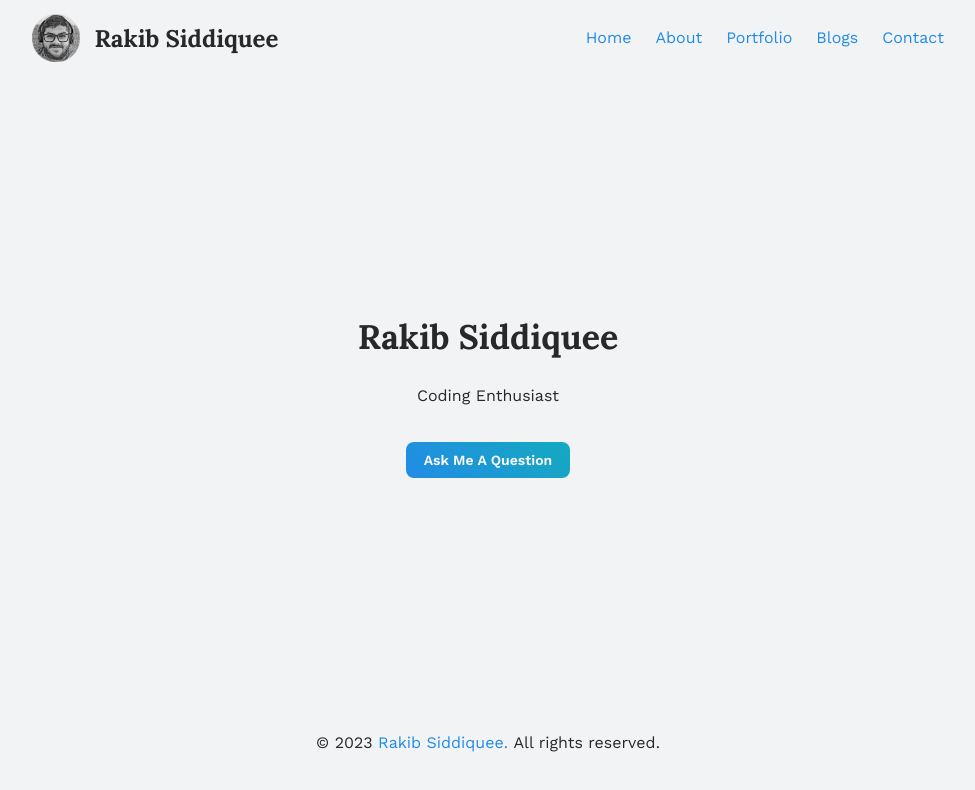
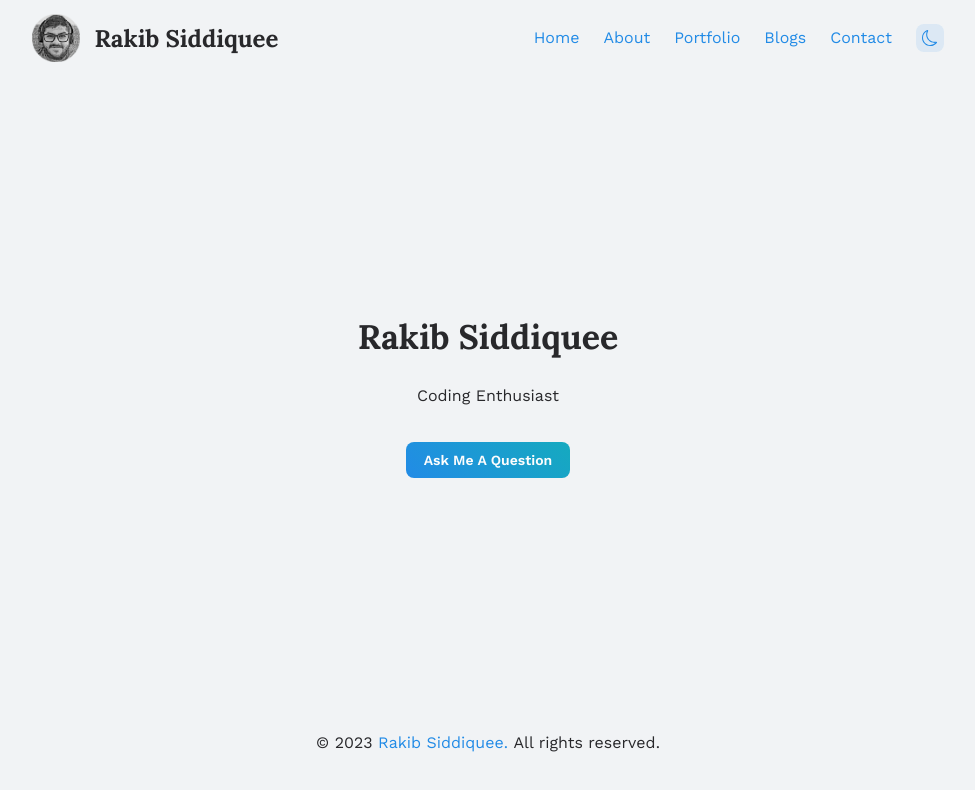
Before and after one commit to CHOYONism/portfolio-rakib-siddiquee, a Next.js app: page / in a window 1280 px wide. Shown: the top 790 px of the page, without its empty margins (152-1127 px from the left). Built offline with nearby package versions, Linux system fonts and the light colour scheme.

Commit message:
The changer added

```diff
--- a/src/components/Structure/Header/index.tsx
+++ b/src/components/Structure/Header/index.tsx
@@ -1,5 +1,6 @@
-import { Anchor, Image, Group, Title } from '@mantine/core'
 import Link from 'next/link'
+import { Anchor, Image, Group, Title, useComputedColorScheme, useMantineColorScheme, ActionIcon } from '@mantine/core'
+import { BsMoon as DarkIcon, BsSun as LightIcon } from 'react-icons/bs'
 
 const array = [
   { title: 'Home', url: '/' },
@@ -9,7 +10,11 @@ const array = [
   { title: 'Contact', url: '/contact-me' }
 ]
 
-const Header = () => (
+const Header = () => {
+  const computedColorScheme = useComputedColorScheme('light', { getInitialValueInEffect: true })
+  const { setColorScheme } = useMantineColorScheme()
+
+  return (
     <Group justify="space-between" pos="sticky" top={0} py="xs">
       <Group gap="xs">
         <Image src="/logo.png" alt="logo" height={48} width="auto" />
@@ -22,8 +27,17 @@ const Header = () => (
             {title}
           </Anchor>
         ))}
+
+        <ActionIcon
+          variant="light"
+          aria-label="color-theme"
+          onClick={() => setColorScheme(computedColorScheme === 'light' ? 'dark' : 'light')}
+        >
+          {computedColorScheme === 'light' ? <DarkIcon /> : <LightIcon />}
+        </ActionIcon>
       </Group>
     </Group>
   )
+}
 
 export default Header
```
Lines whose indentation alone changed are shown as unchanged.
